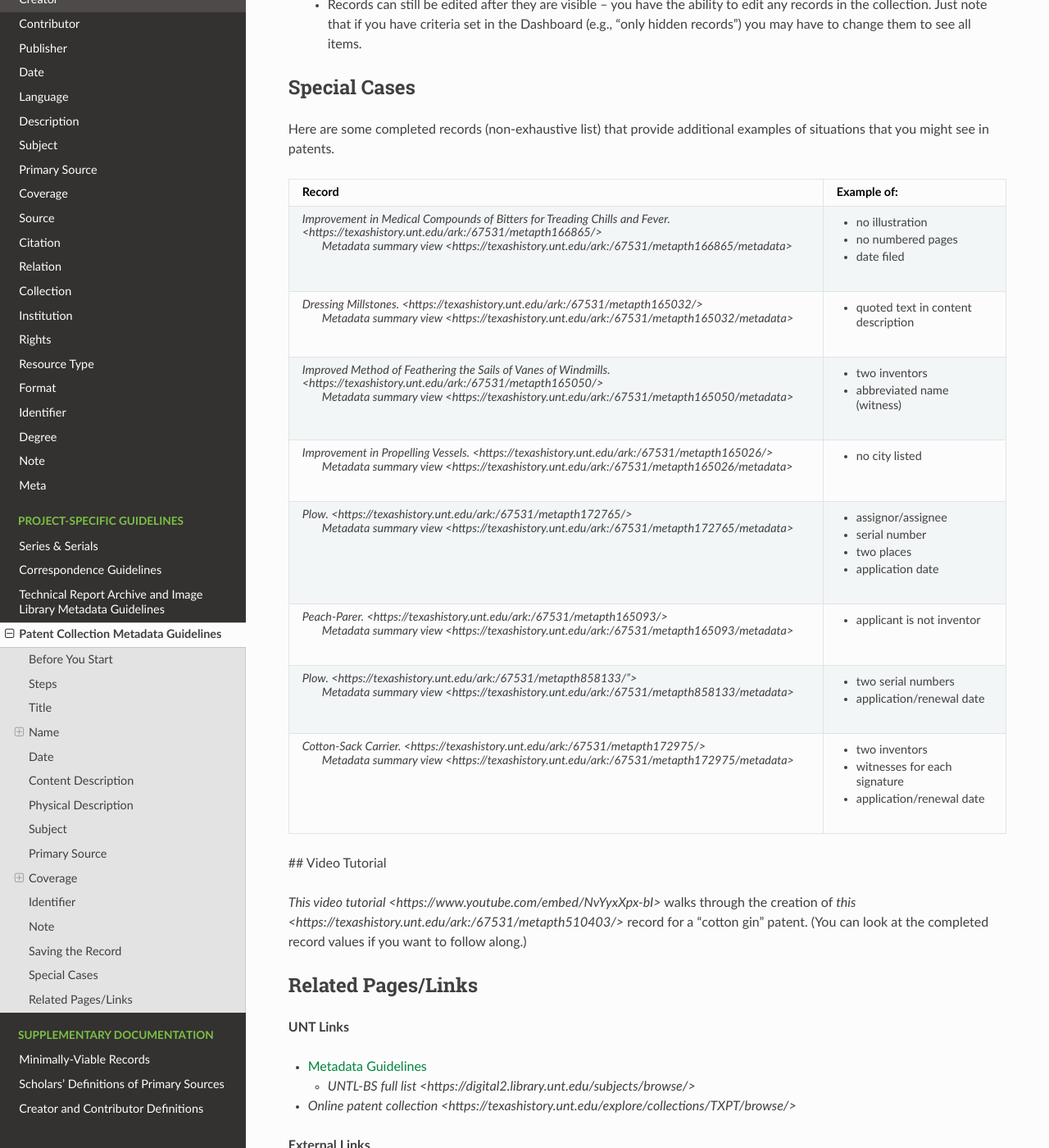
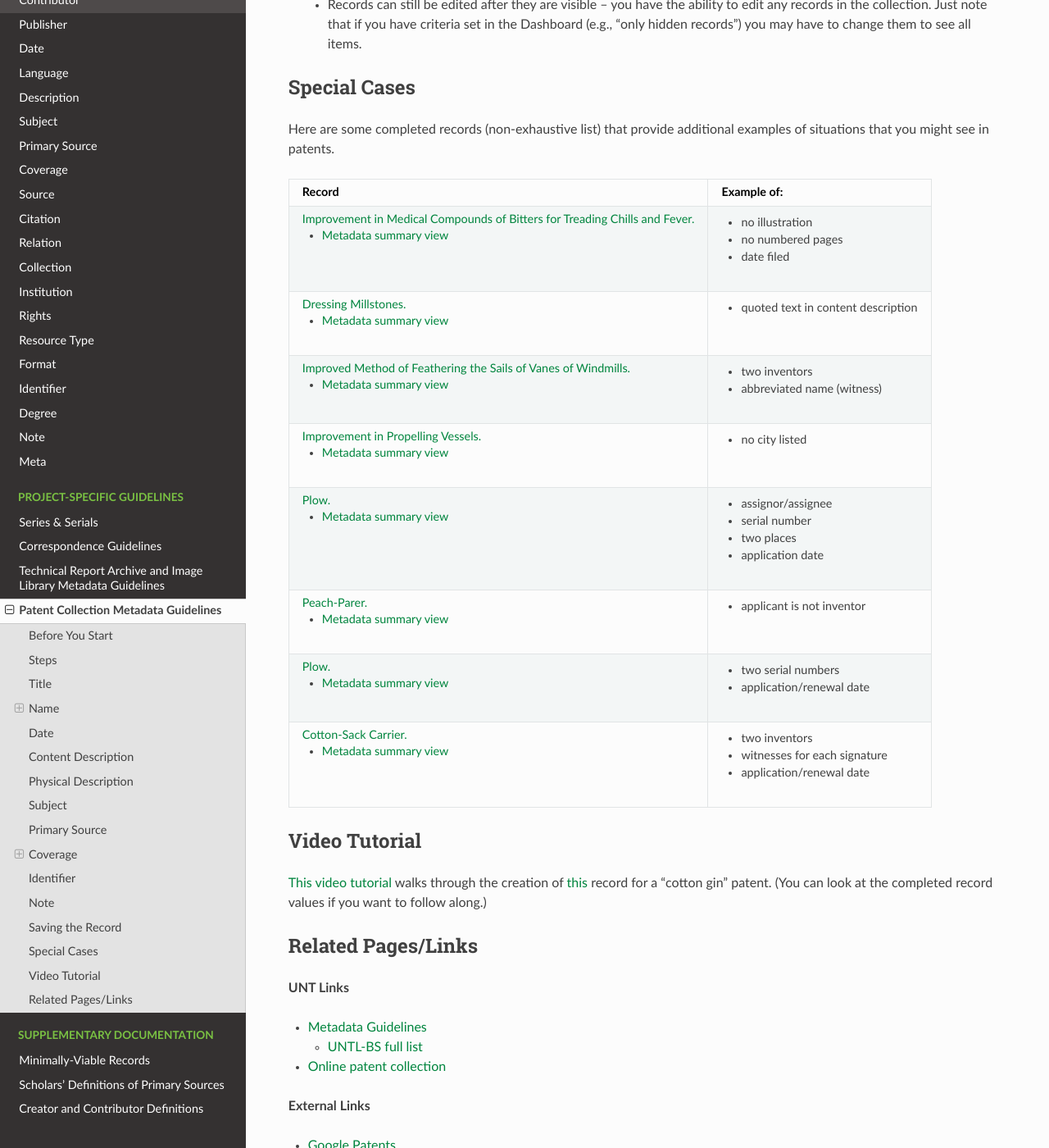
Before and after one commit to unt-libraries/untl-metadata-documentation, a Sphinx documentation site: the page built from docs/guides/patent.rst, in a window 1280 px wide and 1400 px high, scrolled down 7610 px. Shown: the whole window at 82% size. Built offline with Sphinx 7.4.7 and the Read the Docs theme 2.0.0, drawn with Linux system fonts in a browser that asks for light colours; some of the changed text lies outside the part shown.

Commit message:
fix links

```diff
--- a/docs/guides/patent.rst
+++ b/docs/guides/patent.rst
@@ -357,7 +357,7 @@ Subject
 +---------------------------------------------------------------+-------------------------------------------+
 |-  Add appropriate UNTL-BS terms                               |-  Social Life and Customs - Food and      |
 |-  Use the pop-up modal and/or the                             |   Cooking                                 |
-|   `full list <https://digital2.library.unt.edu/subjects/>`    |-  Agriculture - Processing and Storage -  |
+|   `full list <https://digital2.library.unt.edu/subjects/>`_   |-  Agriculture - Processing and Storage -  |
 |                                                               |   Cotton Gins                             |
 +---------------------------------------------------------------+-------------------------------------------+
 |LCSH (Library of Congress Subject Headings)                                                                |
@@ -504,62 +504,63 @@ Here are some completed records (non-exhaustive list) that provide additional ex
 situations that you might see in patents.
 
 
-+-----------------------------------------------------------------------+-------------------------------------------+
-|**Record**                                                             |Example of:                                |
-+=======================================================================+===========================================+
-|`Improvement in Medical Compounds of Bitters for Treading              |-  no illustration                         |
-|Chills and Fever.                                                      |-  no numbered pages                       |
-|<https://texashistory.unt.edu/ark:/67531/metapth166865/>`              |-  date filed                              |
-|                                                                       |                                           |
-|   `Metadata summary view                                              |                                           |
-|   <https://texashistory.unt.edu/ark:/67531/metapth166865/metadata>`   |                                           |
-+-----------------------------------------------------------------------+-------------------------------------------+
-|`Dressing Millstones.                                                  |-  quoted text in content description      |
-|<https://texashistory.unt.edu/ark:/67531/metapth165032/>`              |                                           |
-|                                                                       |                                           |
-|   `Metadata summary view                                              |                                           |
-|   <https://texashistory.unt.edu/ark:/67531/metapth165032/metadata>`   |                                           |
-+-----------------------------------------------------------------------+-------------------------------------------+
-|`Improved Method of Feathering the Sails of Vanes of Windmills.        |-  two inventors                           |
-|<https://texashistory.unt.edu/ark:/67531/metapth165050/>`              |-  abbreviated name (witness)              |
-|                                                                       |                                           |
-|   `Metadata summary view                                              |                                           |
-|   <https://texashistory.unt.edu/ark:/67531/metapth165050/metadata>`   |                                           |
-+-----------------------------------------------------------------------+-------------------------------------------+
-|`Improvement in Propelling Vessels.                                    |-  no city listed                          |
-|<https://texashistory.unt.edu/ark:/67531/metapth165026/>`              |                                           |
-|                                                                       |                                           |
-|   `Metadata summary view                                              |                                           |
-|   <https://texashistory.unt.edu/ark:/67531/metapth165026/metadata>`   |                                           |
-+-----------------------------------------------------------------------+-------------------------------------------+
-|`Plow. <https://texashistory.unt.edu/ark:/67531/metapth172765/>`       |-  assignor/assignee                       |
-|                                                                       |-  serial number                           |
-|   `Metadata summary view                                              |-  two places                              |
-|   <https://texashistory.unt.edu/ark:/67531/metapth172765/metadata>`   |-  application date                        |
-+-----------------------------------------------------------------------+-------------------------------------------+
-|`Peach-Parer. <https://texashistory.unt.edu/ark:/67531/metapth165093/>`|-  applicant is not inventor               |
-|                                                                       |                                           |
-|   `Metadata summary view                                              |                                           |
-|   <https://texashistory.unt.edu/ark:/67531/metapth165093/metadata>`   |                                           |
-+-----------------------------------------------------------------------+-------------------------------------------+
-|`Plow. <https://texashistory.unt.edu/ark:/67531/metapth858133/">`      |-  two serial numbers                      |
-|                                                                       |-  application/renewal date                |
-|   `Metadata summary view                                              |                                           |
-|   <https://texashistory.unt.edu/ark:/67531/metapth858133/metadata>`   |                                           |
-+-----------------------------------------------------------------------+-------------------------------------------+
-|`Cotton-Sack Carrier.                                                  |-  two inventors                           |
-|<https://texashistory.unt.edu/ark:/67531/metapth172975/>`              |-  witnesses for each signature            |
-|                                                                       |-  application/renewal date                |
-|   `Metadata summary view                                              |                                           |
-|   <https://texashistory.unt.edu/ark:/67531/metapth172975/metadata>`   |                                           |
-+-----------------------------------------------------------------------+-------------------------------------------+
++-------------------------------------------------------------------------+-------------------------------------------+
+|**Record**                                                               |Example of:                                |
++=========================================================================+===========================================+
+|`Improvement in Medical Compounds of Bitters for Treading                |-  no illustration                         |
+|Chills and Fever.                                                        |-  no numbered pages                       |
+|<https://texashistory.unt.edu/ark:/67531/metapth166865/>`__              |-  date filed                              |
+|                                                                         |                                           |
+|-  `Metadata summary view                                                |                                           |
+|   <https://texashistory.unt.edu/ark:/67531/metapth166865/metadata>`__   |                                           |
++-------------------------------------------------------------------------+-------------------------------------------+
+|`Dressing Millstones.                                                    |-  quoted text in content description      |
+|<https://texashistory.unt.edu/ark:/67531/metapth165032/>`__              |                                           |
+|                                                                         |                                           |
+|-  `Metadata summary view                                                |                                           |
+|   <https://texashistory.unt.edu/ark:/67531/metapth165032/metadata>`__   |                                           |
++-------------------------------------------------------------------------+-------------------------------------------+
+|`Improved Method of Feathering the Sails of Vanes of Windmills.          |-  two inventors                           |
+|<https://texashistory.unt.edu/ark:/67531/metapth165050/>`__              |-  abbreviated name (witness)              |
+|                                                                         |                                           |
+|-  `Metadata summary view                                                |                                           |
+|   <https://texashistory.unt.edu/ark:/67531/metapth165050/metadata>`__   |                                           |
++-------------------------------------------------------------------------+-------------------------------------------+
+|`Improvement in Propelling Vessels.                                      |-  no city listed                          |
+|<https://texashistory.unt.edu/ark:/67531/metapth165026/>`__              |                                           |
+|                                                                         |                                           |
+|-  `Metadata summary view                                                |                                           |
+|   <https://texashistory.unt.edu/ark:/67531/metapth165026/metadata>`__   |                                           |
++-------------------------------------------------------------------------+-------------------------------------------+
+|`Plow. <https://texashistory.unt.edu/ark:/67531/metapth172765/>`__       |-  assignor/assignee                       |
+|                                                                         |-  serial number                           |
+|-  `Metadata summary view                                                |-  two places                              |
+|   <https://texashistory.unt.edu/ark:/67531/metapth172765/metadata>`__   |-  application date                        |
++-------------------------------------------------------------------------+-------------------------------------------+
+|`Peach-Parer. <https://texashistory.unt.edu/ark:/67531/metapth165093/>`__|-  applicant is not inventor               |
+|                                                                         |                                           |
+|-  `Metadata summary view                                                |                                           |
+|   <https://texashistory.unt.edu/ark:/67531/metapth165093/metadata>`__   |                                           |
++-------------------------------------------------------------------------+-------------------------------------------+
+|`Plow. <https://texashistory.unt.edu/ark:/67531/metapth858133/">`__      |-  two serial numbers                      |
+|                                                                         |-  application/renewal date                |
+|-  `Metadata summary view                                                |                                           |
+|   <https://texashistory.unt.edu/ark:/67531/metapth858133/metadata>`__   |                                           |
++-------------------------------------------------------------------------+-------------------------------------------+
+|`Cotton-Sack Carrier.                                                    |-  two inventors                           |
+|<https://texashistory.unt.edu/ark:/67531/metapth172975/>`__              |-  witnesses for each signature            |
+|                                                                         |-  application/renewal date                |
+|-  `Metadata summary view                                                |                                           |
+|   <https://texashistory.unt.edu/ark:/67531/metapth172975/metadata>`__   |                                           |
++-------------------------------------------------------------------------+-------------------------------------------+
 
 
 .. _patent-tutorial:
 
-## Video Tutorial
+Video Tutorial
+==============
 
-`This video tutorial <https://www.youtube.com/embed/NvYyxXpx-bI>` walks through the creation of `this <https://texashistory.unt.edu/ark:/67531/metapth510403/>` record for a
+`This video tutorial <https://www.youtube.com/embed/NvYyxXpx-bI>`_ walks through the creation of `this <https://texashistory.unt.edu/ark:/67531/metapth510403/>`_ record for a
 "cotton gin" patent.  (You can look at the completed record values if you want to follow along.)
 
 
@@ -572,11 +573,11 @@ Related Pages/Links
 
 -   :doc:`Metadata Guidelines </input-guidelines-descriptive>`
 
-    - `UNTL-BS full list <https://digital2.library.unt.edu/subjects/browse/>`
+    - `UNTL-BS full list <https://digital2.library.unt.edu/subjects/browse/>`_
 
-- `Online patent collection <https://texashistory.unt.edu/explore/collections/TXPT/browse/>`
+- `Online patent collection <https://texashistory.unt.edu/explore/collections/TXPT/browse/>`_
 
 **External Links**
 
-- `Google Patents <https://patents.google.com/>`
-- `LoC Authorities <https://id.loc.gov/>`
+- `Google Patents <https://patents.google.com/>`_
+- `LoC Authorities <https://id.loc.gov/>`_
```
